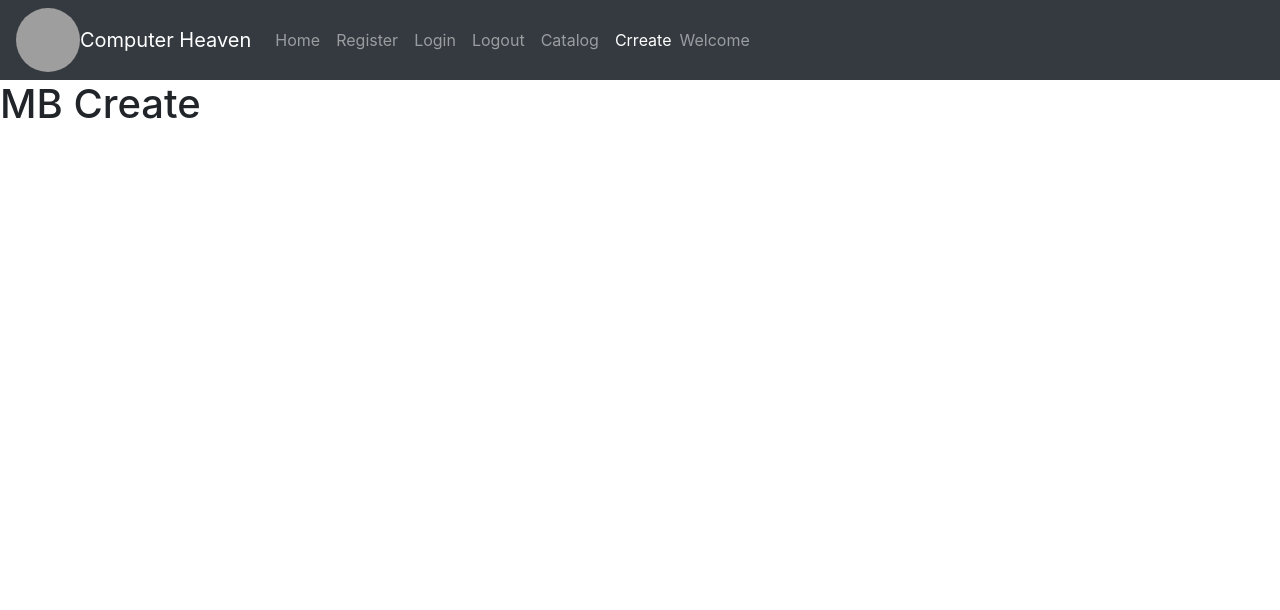
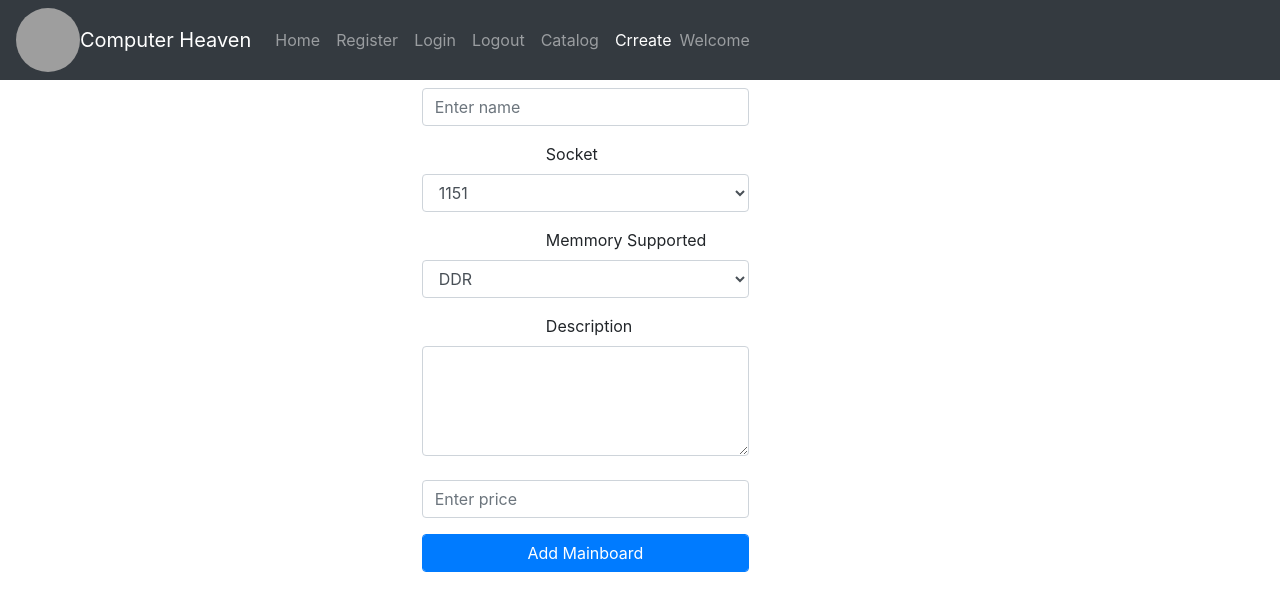
Before and after one commit to ntmonov/computer-heaven, a React (Create React App) app: page /create/mb in a window 1280 px wide. Shown: the top 610 px of the page. Built offline with nearby package versions, Linux system fonts and the light colour scheme; grey boxes are pictures that could not be loaded.

Commit message:
Create Mainboard Page done

```diff
--- /dev/null
+++ b/src/components/common/inputFields/Select.jsx
@@ -0,0 +1,17 @@
+import React from 'react'
+
+const Select = (props) => {
+  return (
+
+    <div className='form-group row'>
+      <label htmlFor={props.name} className='col-sm-2 offset-sm-5'>{props.label}</label>
+      <select className='form-control col-sm-3 offset-sm-4' id={props.name} name={props.name} onChange={props.onChange}>
+        {props.options.map(o => (
+          <option key={o} value={o}>{o}</option>
+        ))}
+      </select>
+    </div>
+  )
+}
+
+export default Select
--- a/src/components/create/CreateMainboard.jsx
+++ b/src/components/create/CreateMainboard.jsx
@@ -1,8 +1,39 @@
 import React from 'react'
+import CreateMainboardForm from '../forms/CreateMainboardForm'
 
-function CreateMainboard (props) {
-  return (
-    <h1>MB Create</h1>
-  )
+class CreateMainboard extends React.Component {
+  constructor (props) {
+    super(props)
+    this.state = {
+      mainboard: {
+        name: '',
+        socket: '1151',
+        memorySupported: 'DDR4',
+        description: '',
+        price: ''
+      }
+    }
+    this.onChange = this.onChange.bind(this)
+    this.onSubmit = this.onSubmit.bind(this)
+  }
+
+  onChange (event) {
+    let name = event.target.name
+    let value = event.target.value
+    let mainboard = this.state.mainboard
+    mainboard[name] = value
+    this.setState({ mainboard })
+  }
+
+  onSubmit (event) {
+    event.preventDefault()
+    window.alert(JSON.stringify(this.state.mainboard))
+  }
+
+  render () {
+    return (
+      <CreateMainboardForm onChange={this.onChange} mb={this.state.mainboard} onSubmit={this.onSubmit} />
+    )
+  }
 }
 export default CreateMainboard
--- /dev/null
+++ b/src/components/forms/CreateMainboardForm.jsx
@@ -0,0 +1,58 @@
+import React from 'react'
+import Input from '../common/inputFields/Input'
+import Select from '../common/inputFields/Select'
+import TextArea from '../common/inputFields/TextArea'
+
+function CreateMainboardForm (props) {
+  return (
+    <form onSubmit={props.onSubmit}>
+
+      <Input
+        name='name'
+        type='text'
+        id='name'
+        onChange={props.onChange}
+        value={props.mb.name}
+
+      />
+
+      <Select
+        name='socket'
+        label='Socket'
+        options={['1151', 'AM4', 1150]}
+        onChange={props.onChange}
+        value={props.mb.socket}
+      />
+
+      <Select
+        name='memorySupported'
+        label='Memmory Supported'
+        options={['DDR', 'DDR2', 'DDR3', 'DDR4']}
+        onChange={props.onChange}
+        value={props.mb.memorySupported}
+      />
+
+      <TextArea
+        name='description'
+        value={props.mb.description}
+        onChange={props.onChange}
+        label='Description'
+      />
+
+      <Input
+        name='price'
+        type='number'
+        id='price'
+        onChange={props.onChange}
+        value={props.mb.price}
+
+      />
+
+      <div className='form-group row'>
+        <input type='submit' className='form-control col-sm-3 offset-sm-4 btn btn-primary' value='Add Mainboard' />
+      </div>
+    </form>
+  )
+}
+
+export default CreateMainboardForm
```
